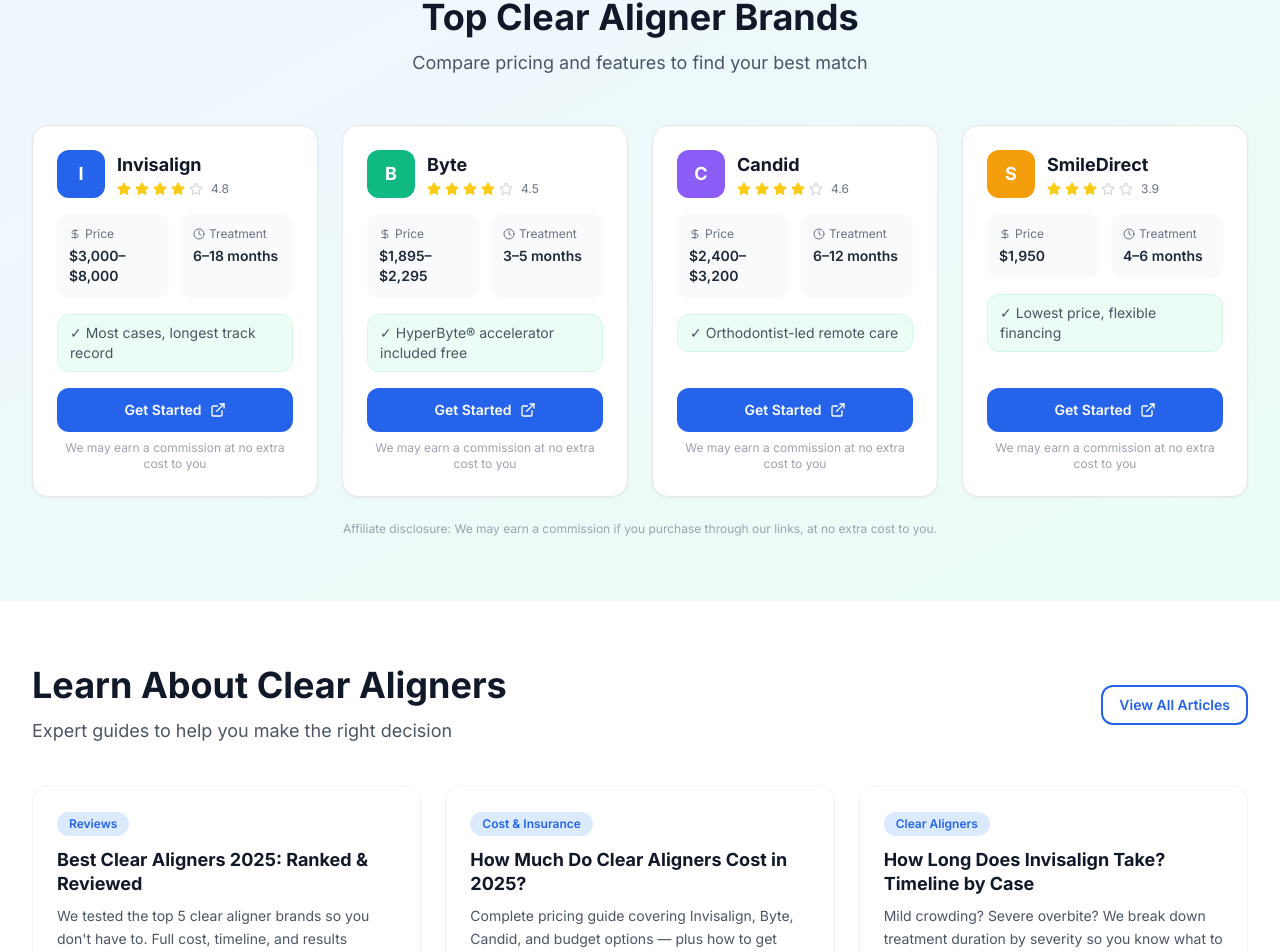
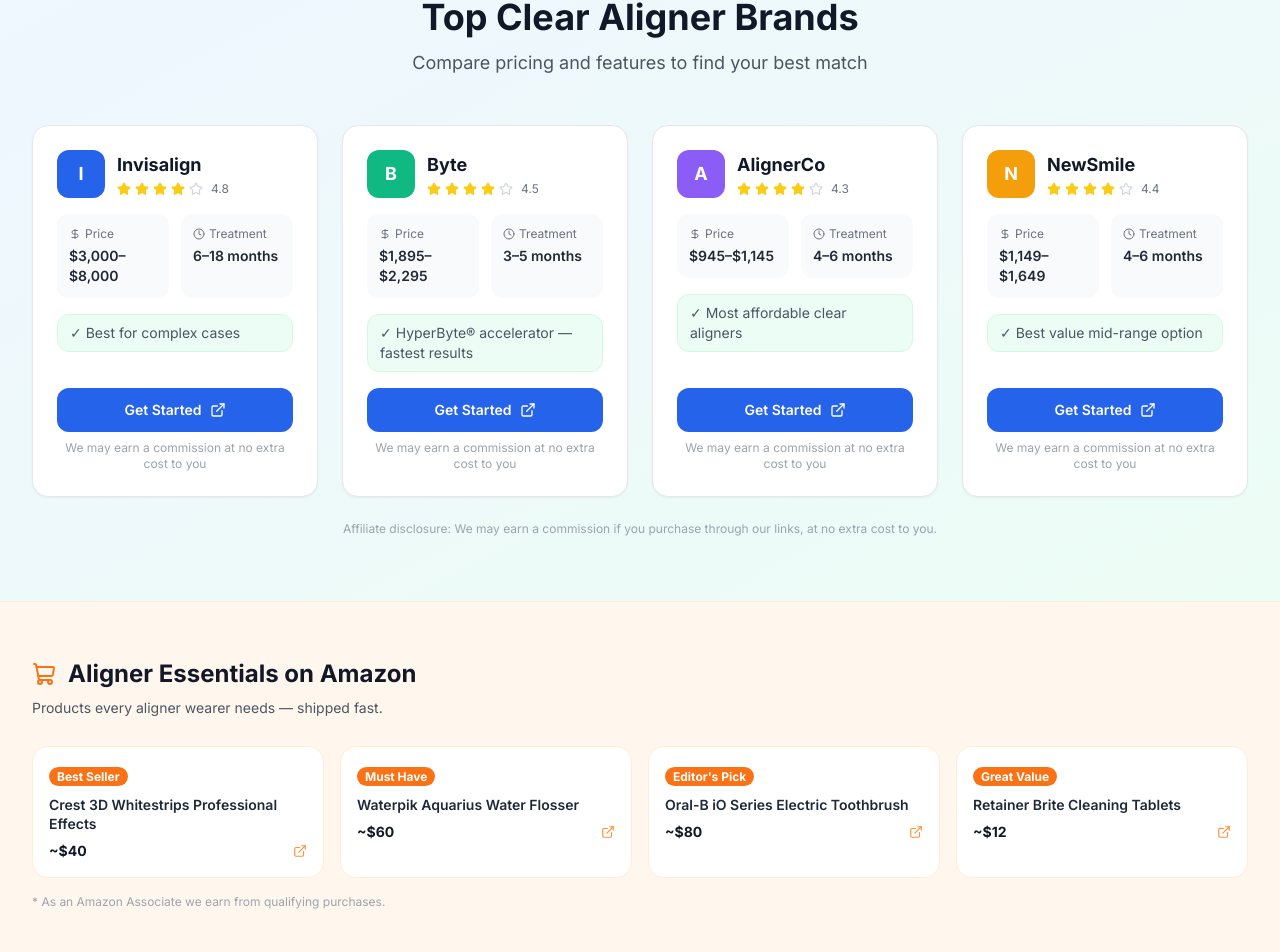
Before and after one commit to jonathanhaim2-cpu/smilepreview, a Next.js app in the folder smilepreview/: page / in a window 1280 px wide. Shown: the part 2041-2993 px from the top of the page. Built offline with nearby package versions, Linux system fonts and the light colour scheme; no server answers.

Commit message:
Fix homepage brands + add Amazon products section

```diff
--- a/smilepreview/components/HomeContent.tsx
+++ b/smilepreview/components/HomeContent.tsx
@@ -1,16 +1,23 @@
 "use client";
 
 import Link from "next/link";
-import { ArrowRight, Upload, Cpu, Smile, Star, ChevronDown } from "lucide-react";
+import { ArrowRight, Upload, Cpu, Smile, Star, ChevronDown, ShoppingCart, ExternalLink } from "lucide-react";
 import AdSlot from "@/components/AdSlot";
 import AffiliateCard from "@/components/AffiliateCard";
 import { useLang } from "@/components/LanguageProvider";
 
 const brands = [
-  { brand: "Invisalign", logoInitial: "I", priceRange: "$3,000–$8,000", treatmentTime: "6–18 months", highlight: "Most cases, longest track record", rating: 4.8, affiliateUrl: "#invisalign", color: "#2563EB" },
-  { brand: "Byte",       logoInitial: "B", priceRange: "$1,895–$2,295", treatmentTime: "3–5 months",  highlight: "HyperByte® accelerator included free", rating: 4.5, affiliateUrl: "#byte",       color: "#10B981" },
-  { brand: "Candid",     logoInitial: "C", priceRange: "$2,400–$3,200", treatmentTime: "6–12 months", highlight: "Orthodontist-led remote care",         rating: 4.6, affiliateUrl: "#candid",    color: "#8B5CF6" },
-  { brand: "SmileDirect",logoInitial: "S", priceRange: "$1,950",        treatmentTime: "4–6 months",  highlight: "Lowest price, flexible financing",    rating: 3.9, affiliateUrl: "#smiledirect",color: "#F59E0B" },
+  { brand: "Invisalign", logoInitial: "I", priceRange: "$3,000–$8,000", treatmentTime: "6–18 months", highlight: "Best for complex cases",        rating: 4.8, affiliateUrl: "https://www.invisalign.com/find-a-doctor?utm_source=alignersteeth", color: "#2563EB" },
+  { brand: "Byte",       logoInitial: "B", priceRange: "$1,895–$2,295", treatmentTime: "3–5 months",  highlight: "HyperByte® accelerator — fastest results", rating: 4.5, affiliateUrl: "https://www.byte.com/?utm_source=alignersteeth",       color: "#10B981" },
+  { brand: "AlignerCo",  logoInitial: "A", priceRange: "$945–$1,145",   treatmentTime: "4–6 months",  highlight: "Most affordable clear aligners", rating: 4.3, affiliateUrl: "https://alignerco.com/?utm_source=alignersteeth",              color: "#8B5CF6" },
+  { brand: "NewSmile",   logoInitial: "N", priceRange: "$1,149–$1,649", treatmentTime: "4–6 months",  highlight: "Best value mid-range option",    rating: 4.4, affiliateUrl: "https://www.newsmile.com/?utm_source=alignersteeth",          color: "#F59E0B" },
+];
+
+const amazonProducts = [
+  { name: "Crest 3D Whitestrips Professional Effects", price: "~$40", badge: "Best Seller", url: "https://www.amazon.com/s?k=crest+3d+whitestrips+professional+effects&tag=alignersteeth-20" },
+  { name: "Waterpik Aquarius Water Flosser", price: "~$60", badge: "Must Have", url: "https://www.amazon.com/s?k=waterpik+aquarius+water+flosser&tag=alignersteeth-20" },
+  { name: "Oral-B iO Series Electric Toothbrush", price: "~$80", badge: "Editor's Pick", url: "https://www.amazon.com/s?k=oral-b+io+series+electric+toothbrush&tag=alignersteeth-20" },
+  { name: "Retainer Brite Cleaning Tablets", price: "~$12", badge: "Great Value", url: "https://www.amazon.com/s?k=retainer+brite+cleaning+tablets&tag=alignersteeth-20" },
 ];
 
 const blogPosts = [
@@ -147,6 +154,31 @@
         </div>
       </section>
 
+      {/* Amazon Products */}
+      <section className="py-14 bg-orange-50 border-y border-orange-100">
+        <div className="max-w-7xl mx-auto px-4 sm:px-6 lg:px-8">
+          <div className="flex items-center gap-3 mb-2">
+            <ShoppingCart className="w-6 h-6 text-orange-500" />
+            <h2 className="text-2xl font-bold text-gray-900">Aligner Essentials on Amazon</h2>
+          </div>
+          <p className="text-gray-600 text-sm mb-7">Products every aligner wearer needs — shipped fast.</p>
+          <div className="grid grid-cols-2 md:grid-cols-4 gap-4">
+            {amazonProducts.map((p) => (
+              <a key={p.name} href={p.url} target="_blank" rel="noopener noreferrer sponsored"
+                className="bg-white rounded-2xl border border-orange-100 p-4 hover:shadow-md hover:border-orange-300 transition-all group">
+                <span className="text-xs font-bold text-white bg-orange-500 px-2 py-0.5 rounded-full">{p.badge}</span>
+                <p className="text-sm font-semibold text-gray-800 group-hover:text-orange-600 mt-2 mb-1 leading-snug">{p.name}</p>
+                <div className="flex items-center justify-between mt-2">
+                  <span className="font-bold text-gray-900 text-sm">{p.price}</span>
+                  <ExternalLink className="w-3.5 h-3.5 text-orange-400" />
+                </div>
+              </a>
+            ))}
+          </div>
+          <p className="text-xs text-gray-400 mt-4">* As an Amazon Associate we earn from qualifying purchases.</p>
+        </div>
+      </section>
+
       {/* Blog */}
       <section className="py-16 bg-white">
         <div className="max-w-7xl mx-auto px-4 sm:px-6 lg:px-8">
```
